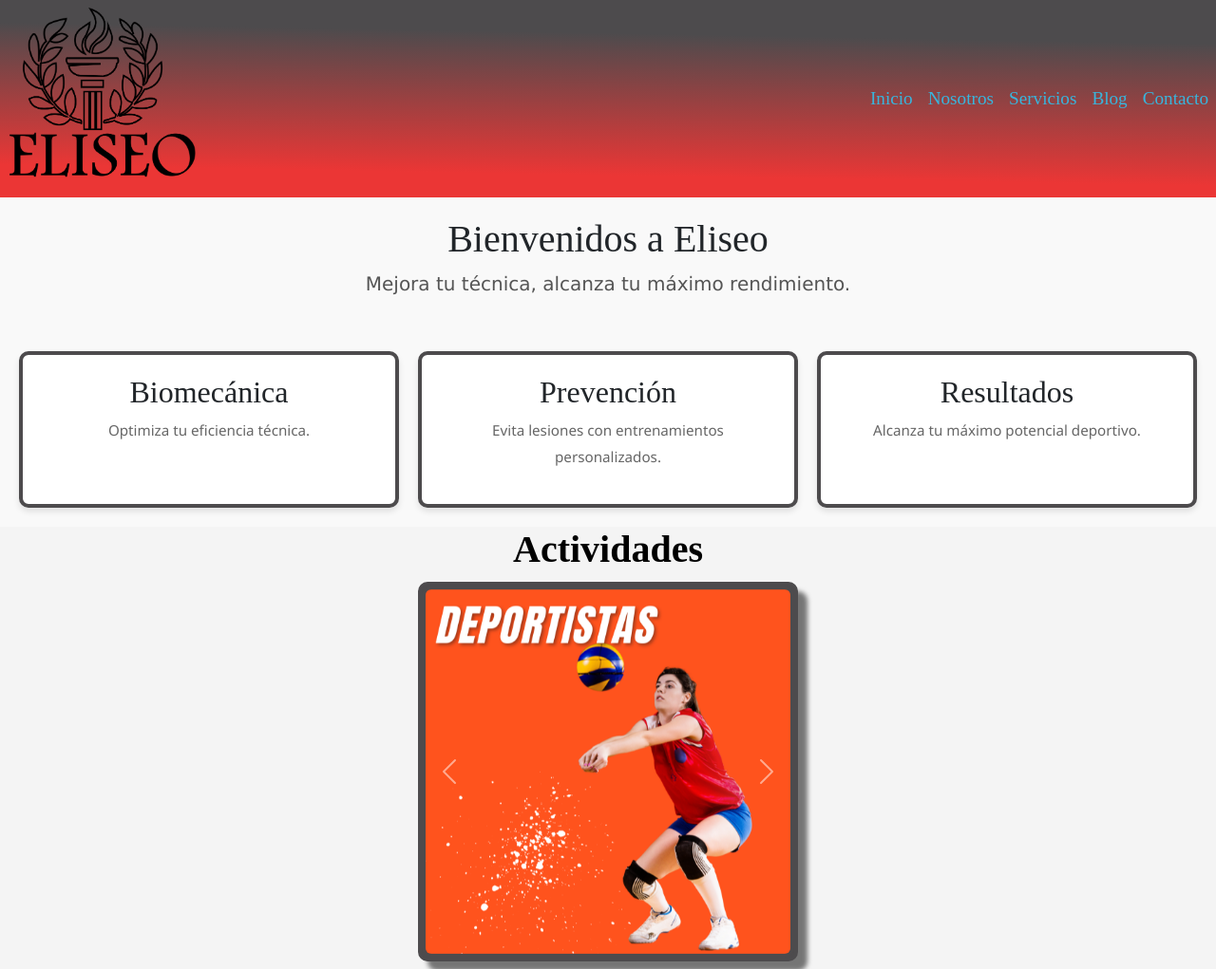
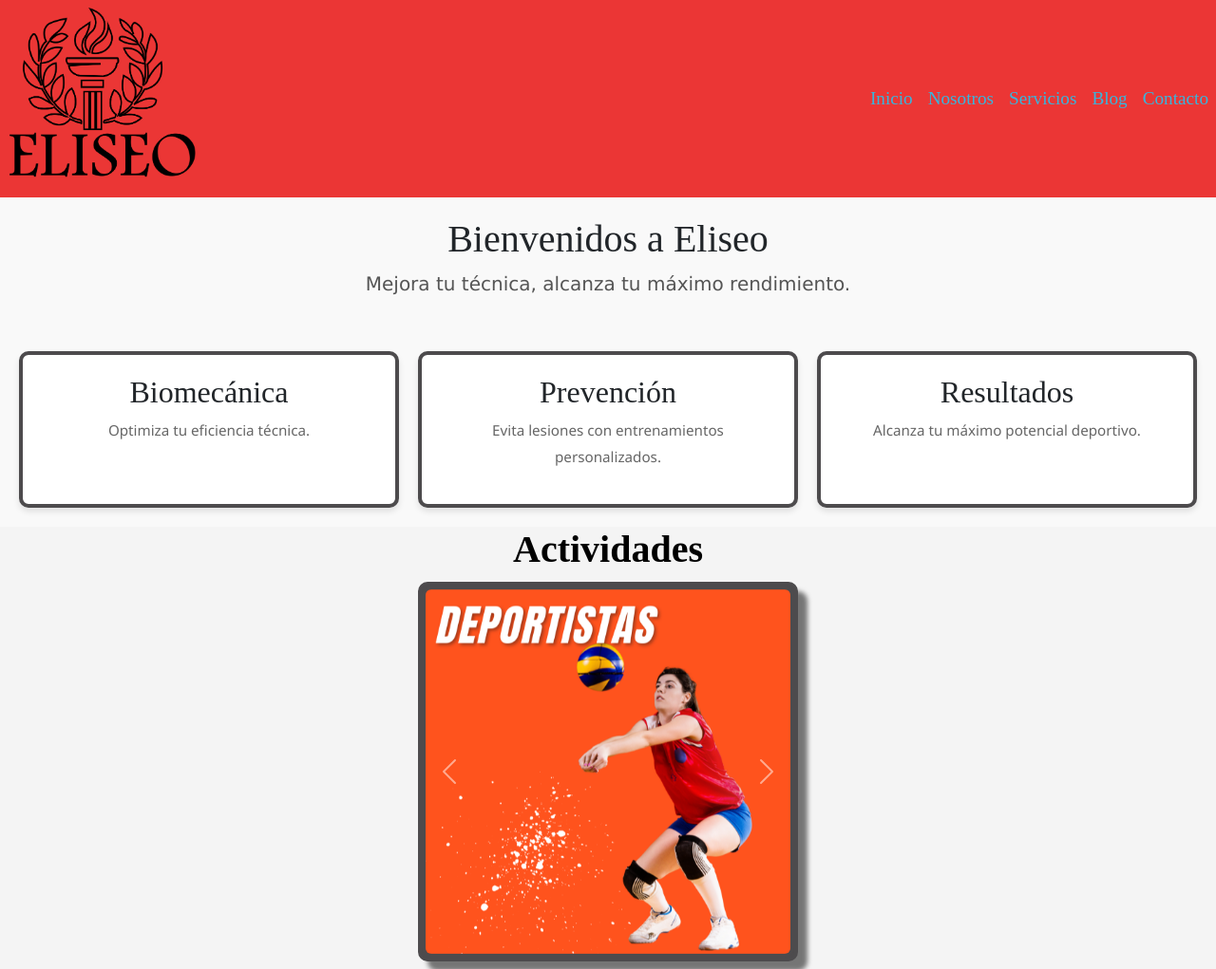
Before and after one commit to Pilita369/3er-entrega-Eliseo-sass, a plain HTML site: page index.html in a window 1280 px wide. Shown: the top 1021 px of the page at 95% size. Drawn offline with nearby package versions, Linux system fonts and the light colour scheme; files that its build step writes are made by us from their sources.

Commit message:
estilo, color header

```diff
--- a/sass/estilos.scss
+++ b/sass/estilos.scss
@@ -7,7 +7,7 @@ header {
     justify-content: space-between;
     align-items: center;
     padding: 0.5rem;
-    background: linear-gradient(1deg, #eb3635 15%, #4d4b4d 80%);
+    background: linear-gradient(1deg, #eb3635 15%, #eb3635 80%);
     img {
         width: 200px;
      }
```
